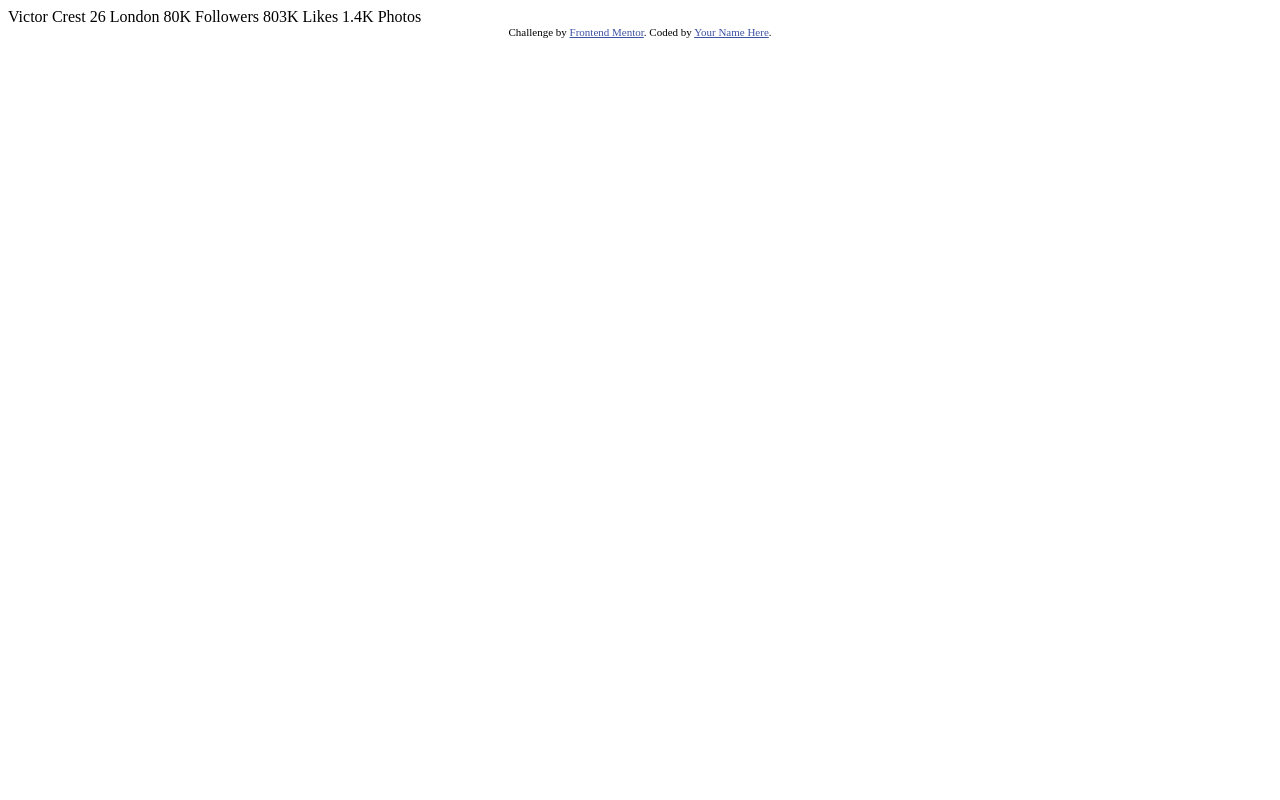
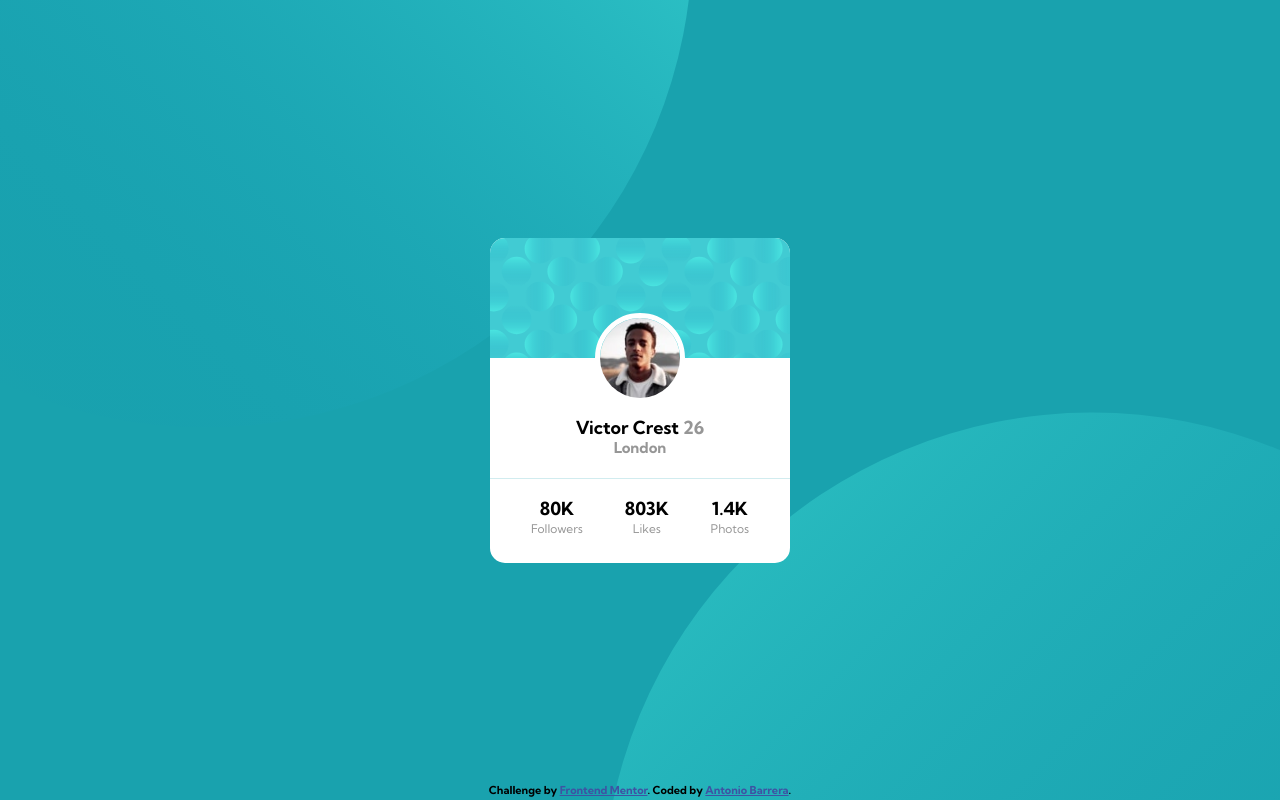
Before and after one commit to antonio-barrera/profile-card-component-main, a plain HTML site: page index.html in a window 1280 px wide. Drawn offline with Linux system fonts and the light colour scheme.

Commit message:
first version

```diff
--- a/index.html
+++ b/index.html
@@ -8,21 +8,32 @@
   <title>Frontend Mentor | Profile card component</title>
 </head>
 <body>
-  Victor Crest
-  26
-  London
-
-  80K
-  Followers
-
-  803K
-  Likes
-
-  1.4K
-  Photos
+  <div class="container">
+    <div class="heading"></div>
+    <img src="images/image-victor.jpg" alt="" class="photo">
+    <div class="info">
+      <h1 class="name">Victor Crest <span class="secondary">26</span></h1>
+      <div class="secondary">London</div>
+    </div>
+    <hr>
+    <div class="stats">
+      <div class="followers">
+        <div class="number-of-followers">80K</div>
+        <div class="secondary stat-name">Followers</div>
+      </div>
+      <div class="likes">
+        <div class="number-of-likes">803K</div>
+        <div class="secondary stat-name">Likes</div>
+      </div>
+      <div class="photos">
+        <div class="number-of-photos">1.4K</div>
+        <div class="secondary stat-name">Photos</div>
+      </div>
+    </div>
+  </div>
   <div class="attribution">
     Challenge by <a href="https://www.frontendmentor.io?ref=challenge" target="_blank">Frontend Mentor</a>.
-    Coded by <a href="#">Your Name Here</a>.
+    Coded by <a href="#">Antonio Barrera</a>.
   </div>
 </body>
 </html>
--- a/styles/main.css
+++ b/styles/main.css
@@ -1,5 +1,136 @@
+@import url('https://fonts.googleapis.com/css2?family=Kumbh+Sans:wght@400;700&display=swap');
+
+:root {
+    --dark-cyan: hsl(185, 75%, 39%);
+    --dark-blue: hsl(229, 23%, 23%);
+    --dark-grayish: hsl(227, 10%, 46%);
+    --dark-gray: hsl(0, 0%, 59%);
+}
+
+* {
+    padding: 0;
+    margin: 0;
+}
+
+*,
+*::after,
+*::before {
+    box-sizing: inherit;
+}
+
+html {
+    box-sizing: border-box;
+    font-size: 62.5%;
+}
+
+body {
+    width: 100vw;
+    height: 100vh;
+    font-size: 1.8rem;
+    font-weight: 700;
+    font-family: 'Kumbh Sans', sans-serif;
+    line-height: 2rem;
+    display: flex;
+    flex-direction: column;
+    justify-content: center;
+    align-items: center;
+    text-align: center;
+    background:
+    url('../images/bg-pattern-top.svg'),
+    url('../images/bg-pattern-bottom.svg'),
+    var(--dark-cyan);
+    background-repeat:
+    no-repeat,
+    no-repeat,
+    repeat;
+    background-position:
+    top -55rem left -28.5rem,
+    bottom -59rem right -30rem,
+    center;
+}
+
+@media (max-width: 23.44em) {
+  body {
+    background-position:
+    top -70rem left -70rem,
+    bottom -70rem right -70rem,
+    center;
+  }
+}
+
+h1 {
+    font-size: inherit;
+}
+
+img {
+    display: block;
+}
+
+hr {
+    border: none;
+    height: .1rem;
+    width: 100%;
+    opacity: .2;
+    background-color: var(--dark-cyan);
+}
+
+.container {
+    width: 30rem;
+    height: 32.5rem;
+    border-radius: 1.5rem;
+    background: #FFF;
+    position: relative;
+}
+
+.heading {
+    height: 12rem;
+    width: 100%;
+    border-top-left-radius: 1.5rem;
+    border-top-right-radius: 1.5rem;
+    background: url('../images/bg-pattern-card.svg');
+}
+
+.photo {
+    height: 9rem;
+    width: auto;
+    border: solid #FFF 0.5rem;
+    border-radius: 50%;
+    position: absolute;
+    top: 7.5rem;
+    left: 10.5rem;
+}
+
+.info {
+    margin-top: 6rem;
+    margin-bottom: 2rem;
+}
+
+.info div {
+    font-size: 1.5rem;
+}
+
+.stats {
+    width: 100%;
+    display: flex;
+    justify-content: space-around;
+    align-items: center;
+    padding: 2rem;
+}
+
+.secondary {
+    color: var(--dark-gray);
+}
+
+.stat-name {
+    font-weight: 400;
+    font-size: 1.2rem;
+}
+
 .attribution {
-    font-size: 11px; text-align: center;
+    font-size: 11px;
+    text-align: center;
+    position: absolute;
+    bottom: 0;
 }
 .attribution a {
     color: hsl(228, 45%, 44%);
```
